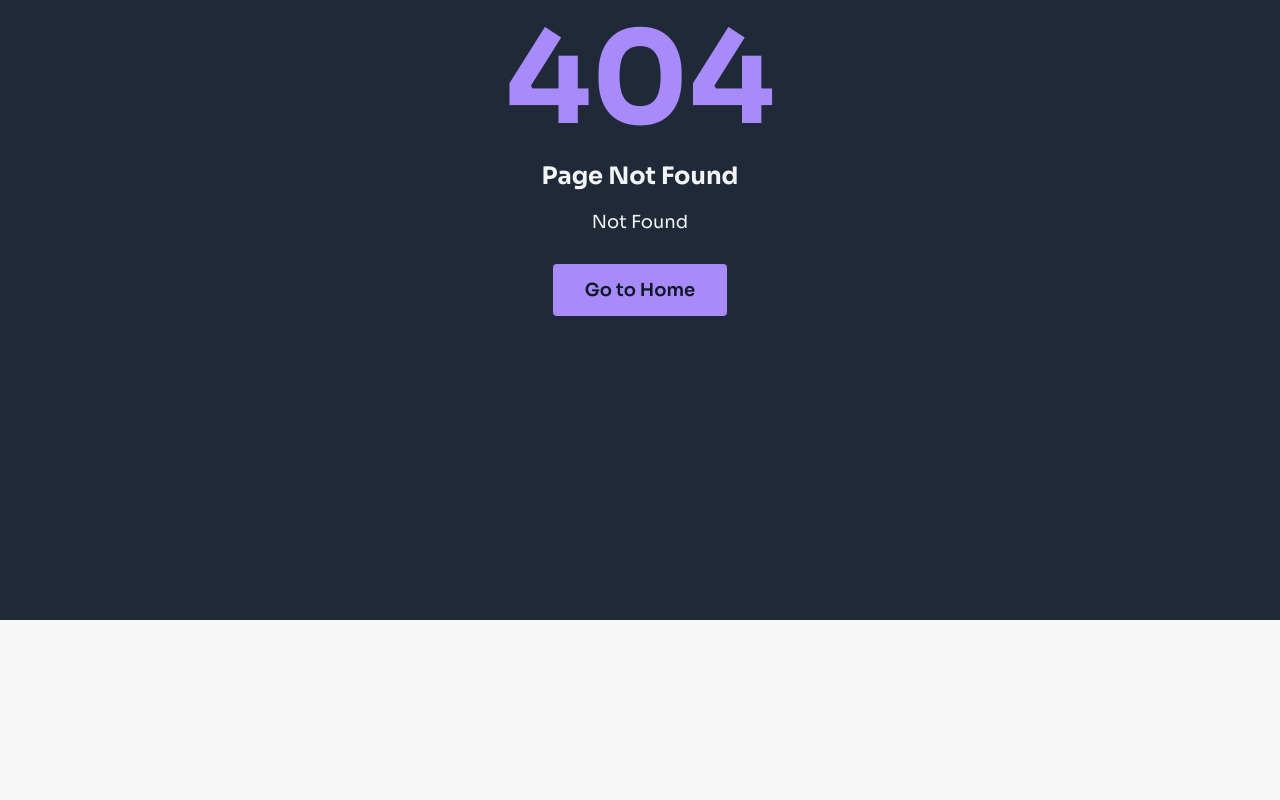
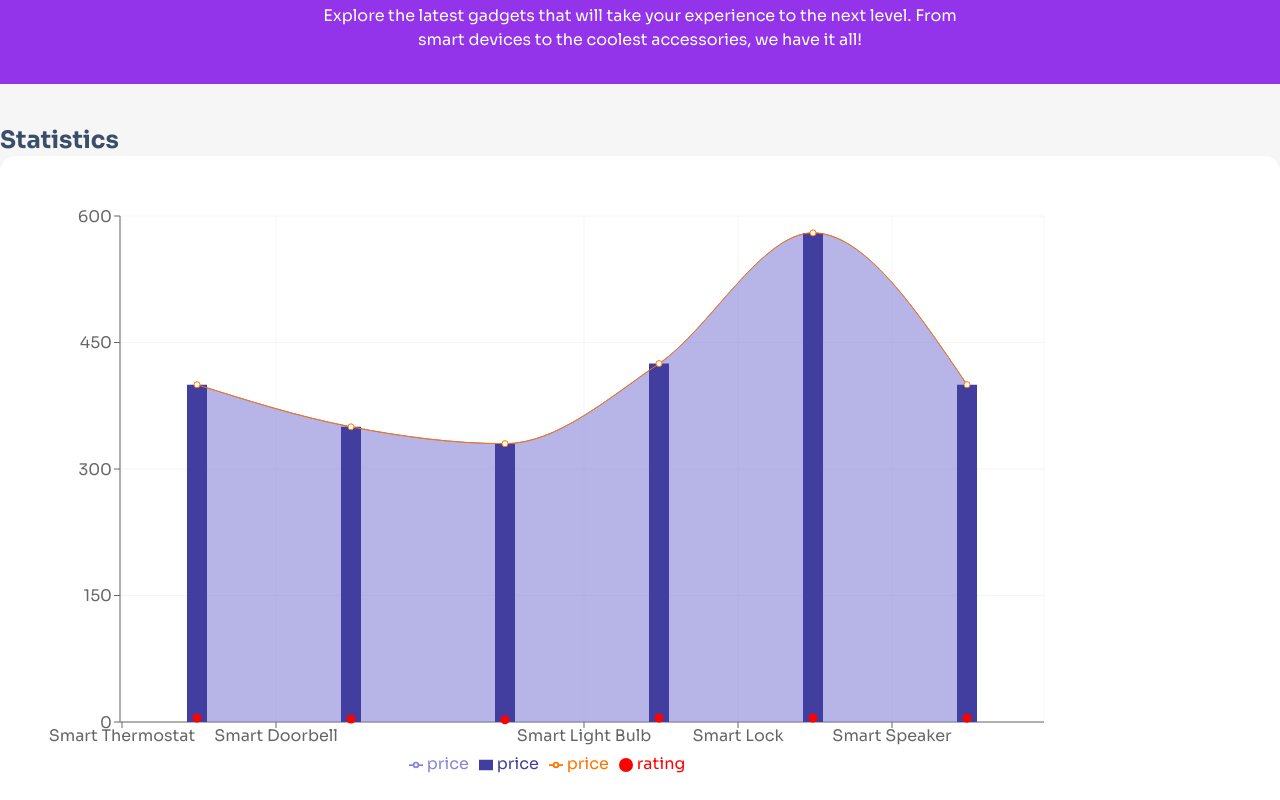
Before and after one commit to mdnumanahmed/gadget-solutions, a React (Vite) app: page /statistics in a window 1280 px wide. Before the commit this address had no page. Shown: the part 180-980 px from the top of the page. Before the commit the page ends 800 px from the top, so only its background shows below. Built offline with nearby package versions, Linux system fonts and the light colour scheme.

Commit message:
Added ComposedChart using rechats js

```diff
--- a/package.json
+++ b/package.json
@@ -16,6 +16,7 @@
     "react-icons": "^5.3.0",
     "react-rating-stars-component": "^2.2.0",
     "react-router-dom": "^7.0.1",
+    "recharts": "^2.13.3",
     "sweetalert2": "^11.14.5"
   },
   "devDependencies": {
--- a/src/components/Footer.jsx
+++ b/src/components/Footer.jsx
@@ -2,8 +2,8 @@ import footerLogo from "../assets/logo/logo_top_img.png";
 
 const Footer = () => {
   return (
-    <div>
-      <footer className="footer footer-center bg-white p-10">
+    <div className="bg-white">
+      <footer className="footer footer-center  p-10">
         <aside>
           <img src={footerLogo} alt="" className="max-w-80" />
         </aside>
--- /dev/null
+++ b/src/components/MyComposedChart.jsx
@@ -0,0 +1,43 @@
+import {
+  ComposedChart,
+  Line,
+  Area,
+  Bar,
+  XAxis,
+  YAxis,
+  CartesianGrid,
+  Tooltip,
+  Legend,
+  Scatter,
+  ResponsiveContainer,
+} from "recharts";
+
+const MyComposedChart = ({ data }) => {
+  return (
+    <div className="bg-white p-10 rounded-2xl">
+      <ComposedChart
+        width={1024}
+        height={600}
+        data={data}
+        margin={{
+          top: 20,
+          right: 20,
+          bottom: 20,
+          left: 20,
+        }}
+      >
+        <CartesianGrid stroke="#f5f5f5" />
+        <XAxis dataKey="product_title" scale="band" />
+        <YAxis />
+        <Tooltip />
+        <Legend />
+        <Area type="monotone" dataKey="price" fill="#8884d8" stroke="#8884d8" />
+        <Bar dataKey="price" barSize={20} fill="#413ea0" />
+        <Line type="monotone" dataKey="price" stroke="#ff7300" />
+        <Scatter dataKey="rating" fill="red" />
+      </ComposedChart>
+    </div>
+  );
+};
+
+export default MyComposedChart;
--- /dev/null
+++ b/src/pages/Statistics.jsx
@@ -0,0 +1,72 @@
+import { useContext } from "react";
+import MyComposedChart from "../components/MyComposedChart";
+import PageTitle from "../components/PageTitle";
+import { DataContext } from "../providers/DataProvider";
+
+const Statistics = () => {
+  const { products } = useContext(DataContext);
+  const data = [
+    {
+      name: "Page A",
+      uv: 590,
+      pv: 800,
+      amt: 1400,
+      cnt: 490,
+    },
+    {
+      name: "Page B",
+      uv: 868,
+      pv: 967,
+      amt: 1506,
+      cnt: 590,
+    },
+    {
+      name: "Page C",
+      uv: 1397,
+      pv: 1098,
+      amt: 989,
+      cnt: 350,
+    },
+    {
+      name: "Page D",
+      uv: 1480,
+      pv: 1200,
+      amt: 1228,
+      cnt: 480,
+    },
+    {
+      name: "Page E",
+      uv: 1520,
+      pv: 1108,
+      amt: 1100,
+      cnt: 460,
+    },
+    {
+      name: "Page F",
+      uv: 1400,
+      pv: 680,
+      amt: 1700,
+      cnt: 380,
+    },
+  ];
+  return (
+    <div>
+      <PageTitle
+        title={"Statistics"}
+        subTitle={
+          "Explore the latest gadgets that will take your experience to the next level. From smart devices to the coolest accessories, we have it all!"
+        }
+      />
+      <div>
+        <div className="container mx-auto py-10">
+          <h2 className="text-2xl font-bold">Statistics</h2>
+          <div>
+            <MyComposedChart data={products} />
+          </div>
+        </div>
+      </div>
+    </div>
+  );
+};
+
+export default Statistics;
--- a/src/routes/Route.jsx
+++ b/src/routes/Route.jsx
@@ -5,6 +5,7 @@ import ProductDetails from "../pages/ProductDetails";
 import ErrorPage from "../pages/ErrorPage";
 import Dashboard from "../pages/Dashboard";
 import SelectedProductList from "../components/SelectedProductList";
+import Statistics from "../pages/Statistics";
 
 const router = createBrowserRouter([
   {
@@ -34,6 +35,10 @@ const router = createBrowserRouter([
           },
         ],
       },
+      {
+        path: "/statistics",
+        element: <Statistics />,
+      },
     ],
   },
 ]);
```
Also changed, not shown: 1 other file (tests, documents, lock files or other folders).
